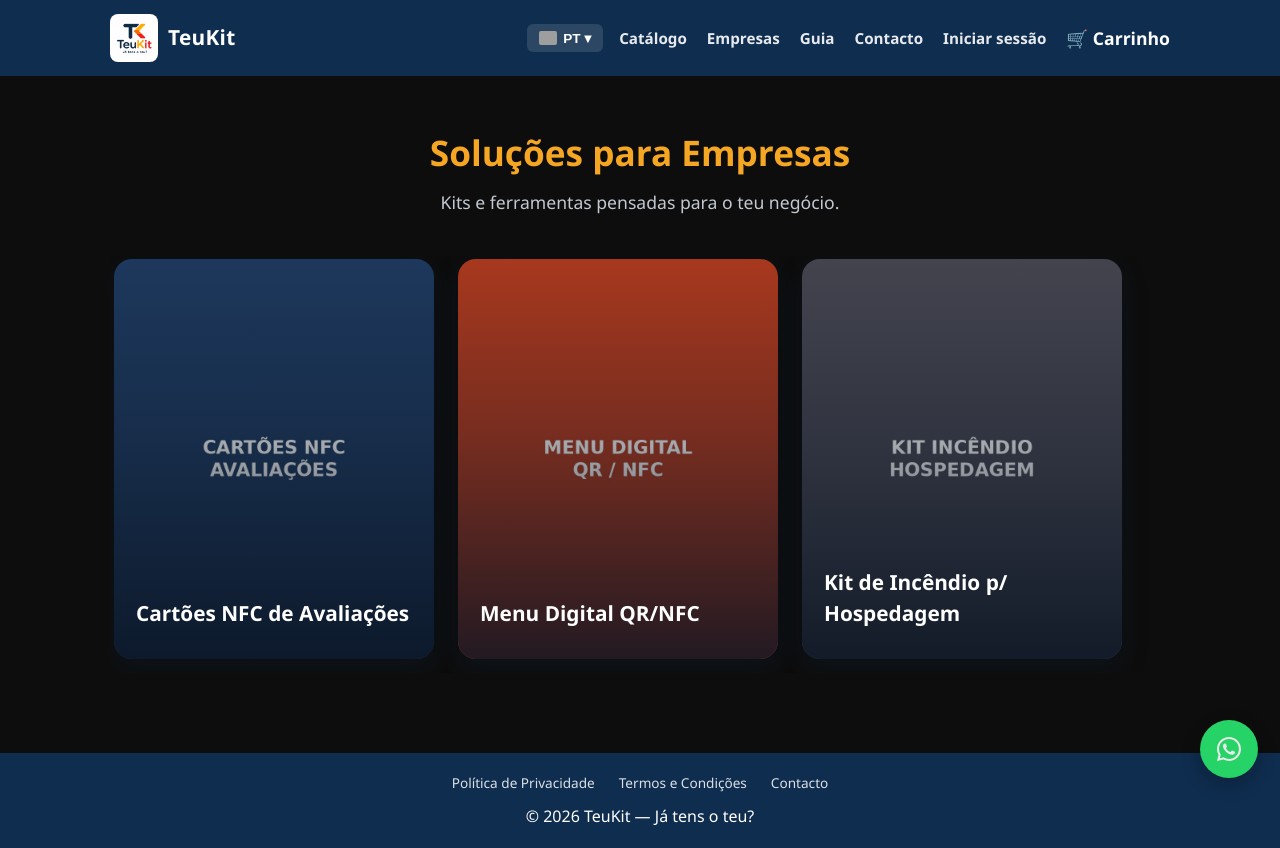
After one commit to Diegal21/teukit-tienda, a Flask app: page /empresas in a window 1280 px wide. The commit adds this page. Run offline with Flask 3, Linux system fonts and the light colour scheme; some libraries are stand-ins or nearby versions; grey boxes are pictures that could not be loaded.

Commit message:
Agregar seccion Empresas con tema oscuro y 3 kits B2B

```diff
--- a/app.py
+++ b/app.py
@@ -214,11 +214,17 @@ app.jinja_env.globals.update(price_display=price_display, image_url=image_url, h
 # ----------------------------
 
 CATEGORY_ORDER = ['kit_emergencia', 'kit_incendios', 'kit_viajes', 'kit_automovil']
+BUSINESS_CATEGORY_ORDER = ['nfc_resenas', 'menu_digital', 'kit_incendio_hospedagem']
+ALL_CATEGORIES = CATEGORY_ORDER + BUSINESS_CATEGORY_ORDER
+
 CATEGORY_IMAGES = {
     'kit_emergencia': 'categoria-emergencia.jpg',
     'kit_incendios': 'categoria-incendios.jpg',
     'kit_viajes': 'categoria-viagens.jpg',
     'kit_automovil': 'categoria-automovel.jpg',
+    'nfc_resenas': 'categoria-nfc-resenas.jpg',
+    'menu_digital': 'categoria-menu-digital.jpg',
+    'kit_incendio_hospedagem': 'categoria-incendio-hospedagem.jpg',
 }
 
 
@@ -226,7 +232,16 @@ def category_image_url(cat_slug):
     return url_for('static', filename='img/' + CATEGORY_IMAGES.get(cat_slug, ''))
 
 
-app.jinja_env.globals.update(category_order=CATEGORY_ORDER, category_image_url=category_image_url)
+def is_business_category(cat_slug):
+    return cat_slug in BUSINESS_CATEGORY_ORDER
+
+
+app.jinja_env.globals.update(
+    category_order=CATEGORY_ORDER,
+    business_category_order=BUSINESS_CATEGORY_ORDER,
+    category_image_url=category_image_url,
+    is_business_category=is_business_category,
+)
 
 SUPPORTED_LANGUAGES = ['pt', 'es', 'en']
 LANGUAGE_LABELS = {'pt': 'PT', 'es': 'ES', 'en': 'EN'}
@@ -543,15 +558,23 @@ def catalog():
     return render_template('catalog.html')
 
 
+@app.route('/empresas')
+def business_catalog():
+    return render_template('business_catalog.html')
+
+
 @app.route('/categoria/<cat_slug>')
 def category_view(cat_slug):
-    if cat_slug not in CATEGORY_ORDER:
+    if cat_slug not in ALL_CATEGORIES:
         return redirect(url_for('catalog'))
     db = get_db()
     products = db.execute(
         'SELECT * FROM product WHERE category = ? AND active = 1', (cat_slug,)
     ).fetchall()
-    return render_template('category.html', products=products, cat_slug=cat_slug)
+    is_business = is_business_category(cat_slug)
+    return render_template(
+        'category.html', products=products, cat_slug=cat_slug, is_business=is_business
+    )
 
 
 @app.route('/producto/<slug>')
@@ -560,7 +583,8 @@ def product_detail(slug):
     product = db.execute('SELECT * FROM product WHERE slug = ? AND active = 1', (slug,)).fetchone()
     if not product:
         return "Producto no encontrado", 404
-    return render_template('product_detail.html', product=product)
+    is_business = is_business_category(product['category'])
+    return render_template('product_detail.html', product=product, is_business=is_business)
 
 
 @app.route('/guia')
@@ -903,7 +927,7 @@ def admin_new_product():
         category = request.form.get('category', '').strip()
         discount_str = request.form.get('discount_percent', '').strip()
 
-        if not name or not description or not stock.isdigit() or category not in CATEGORY_ORDER:
+        if not name or not description or not stock.isdigit() or category not in ALL_CATEGORIES:
             flash('Preenche todos os campos corretamente.', 'error')
             return render_template('admin_product_form.html', mode='new')
 
@@ -961,7 +985,7 @@ def admin_update_product(product_id):
     category = request.form.get('category', '').strip()
     discount_str = request.form.get('discount_percent', '').strip()
 
-    if not name or not stock.isdigit() or not description or category not in CATEGORY_ORDER:
+    if not name or not stock.isdigit() or not description or category not in ALL_CATEGORIES:
         flash('Preenche todos os campos corretamente.', 'error')
         return redirect(url_for('admin_products'))
 
--- a/static/css/style.css
+++ b/static/css/style.css
@@ -862,3 +862,42 @@ a { text-decoration: none; color: inherit; }
         font-size: 1.5rem;
     }
 }
+
+/* TEMA OSCURO — sección "Soluções para Empresas" */
+body.theme-dark {
+    background: #0d0d0d;
+    color: #e8e8e8;
+}
+.theme-dark .hero h1 {
+    color: var(--amarelo);
+}
+.theme-dark .hero p {
+    color: #c2c9d1;
+}
+.theme-dark .category-carousel-section .section-title {
+    color: var(--amarelo);
+}
+.theme-dark .product-card {
+    background: #1a1a1a;
+    box-shadow: 0 6px 16px rgba(0,0,0,0.5);
+}
+.theme-dark .product-card-body h2 {
+    color: var(--amarelo);
+}
+.theme-dark .product-detail-info h1 {
+    color: var(--amarelo);
+}
+.theme-dark .description {
+    color: #c2c9d1;
+}
+.theme-dark .catalog-empty-msg {
+    color: #a8b0b8;
+}
+.theme-dark .price-original {
+    color: #7a828a;
+}
+.theme-dark .add-to-cart-form input[type="number"] {
+    background: #1a1a1a;
+    color: #e8e8e8;
+    border: 1px solid #333;
+}
--- a/templates/_category_carousel.html
+++ b/templates/_category_carousel.html
@@ -1,9 +1,9 @@
 <section class="category-carousel-section">
     {% if show_title|default(true) %}
-        <h2 class="section-title">{{ t('catalog.section_title') }}</h2>
+        <h2 class="section-title">{{ section_title|default(t('catalog.section_title')) }}</h2>
     {% endif %}
     <div class="category-carousel">
-        {% for cat_slug in category_order %}
+        {% for cat_slug in cats|default(category_order) %}
         <a href="{{ url_for('category_view', cat_slug=cat_slug) }}"
            class="category-card"
            style="background-image: url('{{ category_image_url(cat_slug) }}');">
--- a/templates/base.html
+++ b/templates/base.html
@@ -7,7 +7,7 @@
 <link rel="stylesheet" href="{{ url_for('static', filename='css/style.css') }}">
 <link rel="stylesheet" href="https://cdn.jsdelivr.net/npm/flag-icons@7/css/flag-icons.min.css">
 </head>
-<body>
+<body class="{% block body_class %}{% endblock %}">
 
 <header class="site-header">
     <div class="container header-inner">
@@ -32,6 +32,7 @@
 
             <nav class="header-links" id="headerLinks">
                 <a href="{{ url_for('catalog') }}" class="account-link">{{ t('nav.catalog') }}</a>
+                <a href="{{ url_for('business_catalog') }}" class="account-link">{{ t('nav.business') }}</a>
                 <a href="{{ url_for('guide') }}" class="account-link">{{ t('nav.guide') }}</a>
                 <a href="{{ url_for('contact') }}" class="account-link">{{ t('nav.contact') }}</a>
                 {% if current_user %}
--- /dev/null
+++ b/templates/business_catalog.html
@@ -0,0 +1,14 @@
+{% extends "base.html" %}
+{% block title %}{{ t('business.page_title') }} — TeuKit{% endblock %}
+{% block body_class %}theme-dark{% endblock %}
+
+{% block content %}
+<section class="hero">
+    <h1>{{ t('business.page_title') }}</h1>
+    <p>{{ t('business.page_subtitle') }}</p>
+</section>
+
+{% with show_title = false, cats = business_category_order %}
+    {% include "_category_carousel.html" %}
+{% endwith %}
+{% endblock %}
--- a/templates/category.html
+++ b/templates/category.html
@@ -1,11 +1,12 @@
 {% extends "base.html" %}
 {% block title %}{{ t('category.' + cat_slug + '.name') }} — TeuKit{% endblock %}
+{% block body_class %}{{ 'theme-dark' if is_business else '' }}{% endblock %}
 
 {% block content %}
 <section class="hero">
     <h1>{{ t('category.' + cat_slug + '.name') }}</h1>
     <p>{{ t('category.' + cat_slug + '.desc') }}</p>
-    <a href="{{ url_for('catalog') }}" class="btn btn-small">← {{ t('catalog.back_to_catalog') }}</a>
+    <a href="{{ url_for('business_catalog') if is_business else url_for('catalog') }}" class="btn btn-small">← {{ t('catalog.back_to_catalog') }}</a>
 </section>
 
 {% if products %}
--- a/templates/product_detail.html
+++ b/templates/product_detail.html
@@ -1,5 +1,6 @@
 {% extends "base.html" %}
 {% block title %}{{ product.name }} — TeuKit{% endblock %}
+{% block body_class %}{{ 'theme-dark' if is_business else '' }}{% endblock %}
 
 {% block content %}
 <section class="product-detail">
--- a/translations.py
+++ b/translations.py
@@ -9,6 +9,7 @@ TRANSLATIONS = {
     # --- Navegación y footer ---
     'nav.guide': {'pt': 'Guia', 'es': 'Guía', 'en': 'Guide'},
     'nav.catalog': {'pt': 'Catálogo', 'es': 'Catálogo', 'en': 'Catalog'},
+    'nav.business': {'pt': 'Empresas', 'es': 'Empresas', 'en': 'Business'},
     'nav.contact': {'pt': 'Contacto', 'es': 'Contacto', 'en': 'Contact'},
 
     # --- Promoções / descontos ---
@@ -39,6 +40,17 @@ TRANSLATIONS = {
     'category.kit_viajes.desc': {'pt': 'Leva a tua segurança contigo para onde fores.', 'es': 'Lleva tu seguridad contigo a donde vayas.', 'en': 'Take your safety with you wherever you go.'},
     'category.kit_automovil.name': {'pt': 'Kit para Automóvel', 'es': 'Kit para Automóvil', 'en': 'Car Kit'},
     'category.kit_automovil.desc': {'pt': 'Pronto para qualquer imprevisto na estrada.', 'es': 'Listo para cualquier imprevisto en la carretera.', 'en': 'Ready for any unexpected event on the road.'},
+
+    # --- Soluções para Empresas ---
+    'business.page_title': {'pt': 'Soluções para Empresas', 'es': 'Soluciones para Empresas', 'en': 'Business Solutions'},
+    'business.page_subtitle': {'pt': 'Kits e ferramentas pensadas para o teu negócio.', 'es': 'Kits y herramientas pensadas para tu negocio.', 'en': 'Kits and tools designed for your business.'},
+
+    'category.nfc_resenas.name': {'pt': 'Cartões NFC de Avaliações', 'es': 'Tarjetas NFC de Reseñas', 'en': 'NFC Review Cards'},
+    'category.nfc_resenas.desc': {'pt': 'Consegue mais avaliações no Google com um simples toque.', 'es': 'Consigue más reseñas en Google con un simple toque.', 'en': 'Get more Google reviews with a simple tap.'},
+    'category.menu_digital.name': {'pt': 'Menu Digital QR/NFC', 'es': 'Menú Digital QR/NFC', 'en': 'Digital Menu QR/NFC'},
+    'category.menu_digital.desc': {'pt': 'O teu menu sempre atualizado, sem custos de impressão.', 'es': 'Tu menú siempre actualizado, sin costos de impresión.', 'en': 'Your menu always up to date, no printing costs.'},
+    'category.kit_incendio_hospedagem.name': {'pt': 'Kit de Incêndio p/ Hospedagem', 'es': 'Kit de Incendio p/ Hospedaje', 'en': 'Fire Kit for Hospitality'},
+    'category.kit_incendio_hospedagem.desc': {'pt': 'Segurança essencial para hóspedes do teu Airbnb ou alojamento.', 'es': 'Seguridad esencial para huéspedes de tu Airbnb o alojamiento.', 'en': 'Essential safety for guests at your Airbnb or rental.'},
     'home.view_product': {'pt': 'Ver produto', 'es': 'Ver producto', 'en': 'View product'},
     'home.sold_out': {'pt': 'Esgotado', 'es': 'Agotado', 'en': 'Sold out'},
 
```
Also changed, not shown: templates/admin_product_form.html (+11 -4 lines), templates/admin_products.html (+11 -4 lines), static/img/categoria-incendio-hospedagem.jpg (added), static/img/categoria-menu-digital.jpg (added), static/img/categoria-nfc-resenas.jpg (added), uploads/d243b8cdcb3544e5b4238234634a5149.png (added).
